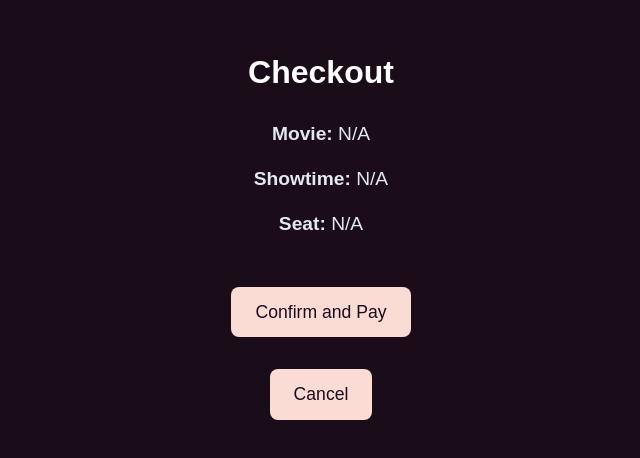
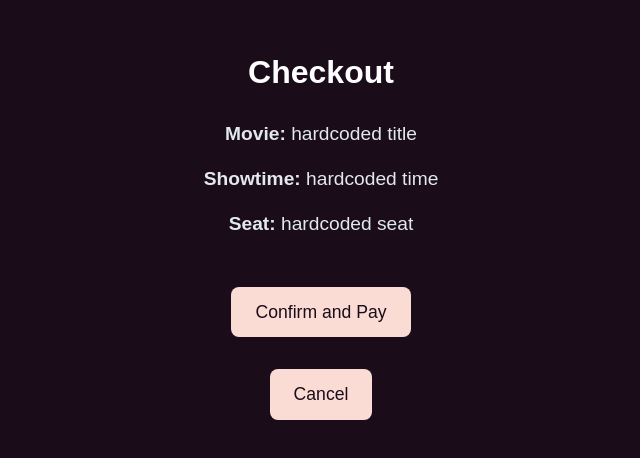
Before and after one commit to SWE-Dingus/cinema, a Next.js app in the folder frontend/: page /checkout in a window 1280 px wide. Shown: the part 166-624 px from the top of the page, without its empty margins (319-959 px from the left). Built offline with nearby package versions, Linux system fonts and the light colour scheme.

Commit message:
fixed npm build error

```diff
--- a/frontend/src/app/checkout/page.tsx
+++ b/frontend/src/app/checkout/page.tsx
@@ -1,13 +1,14 @@
 "use client";
 import React from "react";
-import { useSearchParams, useRouter } from "next/navigation";
+// import useSearchParams from "next/navigation";
+import { useRouter } from "next/navigation";
 
 const CheckoutPage: React.FC = () => {
   const router = useRouter();
-  const searchParams = useSearchParams();
-  const title = searchParams.get("title");
-  const showtime = searchParams.get("showtime");
-  const seat = searchParams.get("seat");
+  // const searchParams = useSearchParams();
+  const title =    "hardcoded title" //searchParams.get("title");
+  const showtime = "hardcoded time"   //searchParams.get("showtime");
+  const seat = "hardcoded seat"   //searchParams.get("seat");
 
   const handleCheckout = () => {
     alert(`Successfully booked ${title} at ${showtime}, Seat: ${seat}`);
--- a/frontend/src/app/showtimes/page.tsx
+++ b/frontend/src/app/showtimes/page.tsx
@@ -1,13 +1,13 @@
-"use client";
+"use client"
 
-import React from "react";
-import { useSearchParams } from "next/navigation"; // Use useSearchParams to get query parameters
+import React from 'react';
+// import { useSearchParams } from "next/navigation"; // Use useSearchParams to get query parameters
 import Link from "next/link";
 
 const ShowtimesPage: React.FC = () => {
-  const searchParams = useSearchParams();
-  const movieId = searchParams.get("movieId");
-  const title = searchParams.get("title");
+  // const searchParams = useSearchParams();
+  const movieId = "123";
+  const title = "Hardcoded Movie Title";
 
   // Hard-coded showtimes for now
   const showtimes = ["1:00 PM", "3:30 PM", "6:00 PM", "8:30 PM"];
@@ -71,9 +71,7 @@ const ShowtimesPage: React.FC = () => {
         {showtimes.map((time, index) => (
           <li key={index} style={styles.listItem}>
             <Link
-              href={`/seat-selection?movieId=${movieId}&title=${encodeURIComponent(
-                movieTitle
-              )}&showtime=${time}`}
+              href={`/seat-selection?movieId=${movieId}&title=${encodeURIComponent(movieTitle)}&showtime=${time}`}
             >
               <button
                 style={styles.button}
```
